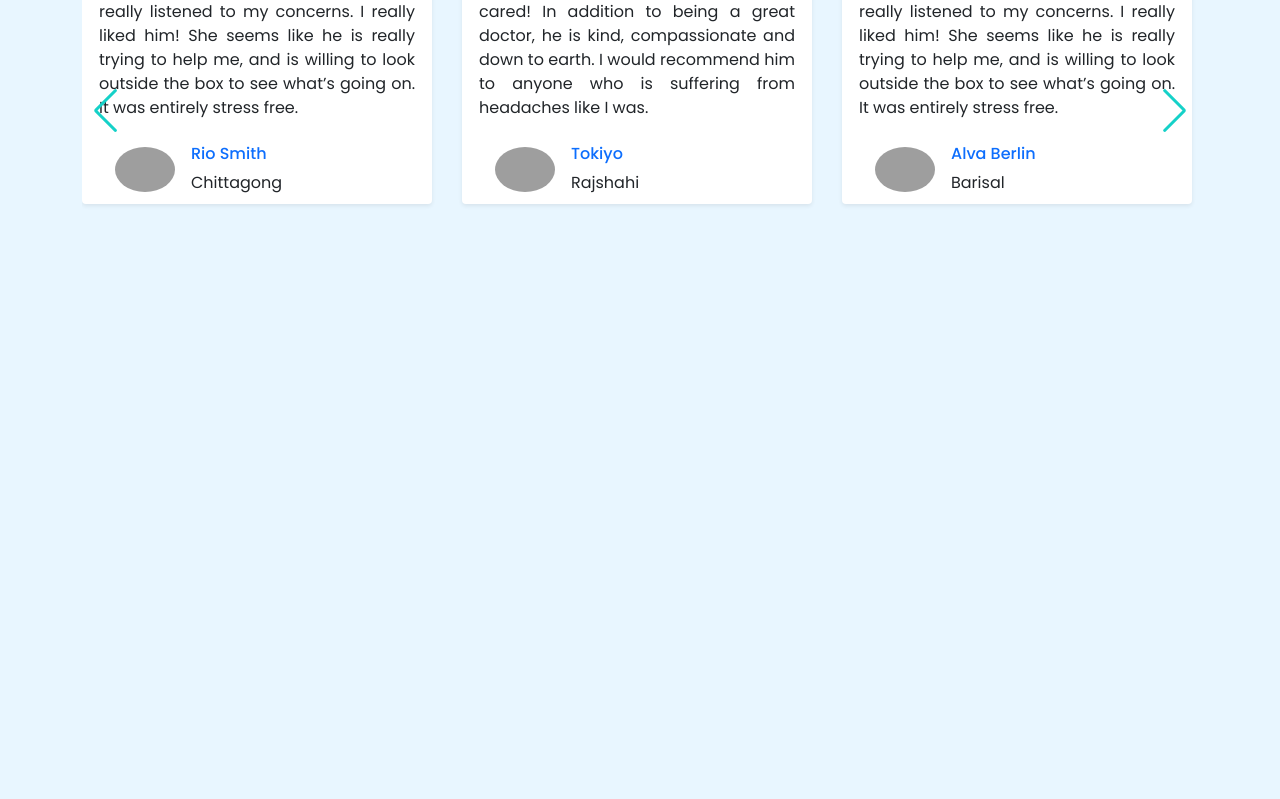
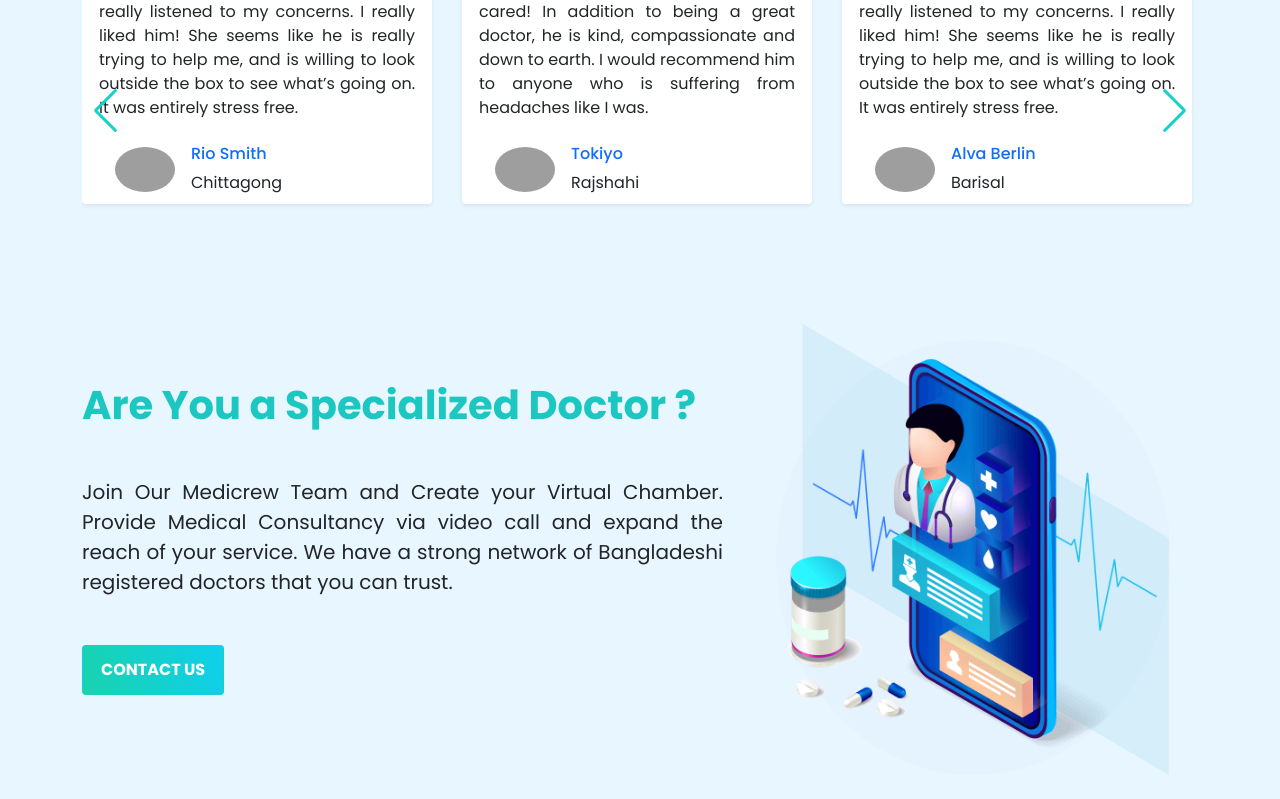
Before and after one commit to Shohelrana63/medicrew-client, a React (Create React App) app: page / in a window 1280 px wide. Shown: the part 2702-3501 px from the top of the page. Before the commit the page ends 2978 px from the top, so only its background shows below. Built offline with nearby package versions, Linux system fonts and the light colour scheme; grey boxes are pictures that could not be loaded.

Commit message:
SpecialDoctor section done & WIP: Blog

```diff
--- /dev/null
+++ b/src/Components/SpecialDoctor/SpecialDoctor.js
@@ -0,0 +1,30 @@
+import React from 'react';
+import { Link } from 'react-router-dom';
+import Img from '../../Images/specialDctrCoverImg/specialDoctorImg.png';
+
+const SpecialDoctor = () => {
+    return (
+        <section className="features-service my-5">
+            <div className="container mb-5">
+                <div className="row mb-5">
+                    <div className="col-md-7 align-self-center">
+                        <h1 className="heading-text"> Are You a Specialized Doctor ?</h1>
+                        <p className="my-5" style={{ fontSize: '20px', textAlign: 'justify' }}>
+                            Join Our Medicrew Team and Create your Virtual Chamber. Provide Medical
+                            Consultancy via video call and expand the reach of your service. We have a strong network of
+                            Bangladeshi registered doctors that you can trust.
+                        </p>
+                        <Link to="/contact">
+                            <button className="btn btn-style button-style mb-5">Contact Us</button>
+                        </Link>
+                    </div>
+                    <div className="col-md-5 mb-4">
+                        <img className="img-fluid" src={Img} alt="doctor-need" />
+                    </div>
+                </div>
+            </div>
+        </section>
+    );
+};
+
+export default SpecialDoctor;
--- a/src/Pages/Home/Home.js
+++ b/src/Pages/Home/Home.js
@@ -4,6 +4,7 @@ import Department from '../../Components/Department/Department';
 import Doctors from '../../Components/Doctors/Doctors';
 import Info from '../../Components/Info/Info';
 import Navbar from '../../Components/Navbar/Navbar';
+import SpecialDoctor from '../../Components/SpecialDoctor/SpecialDoctor';
 import Testimonials from '../../Components/Testimonials/Testimonials';
 
 const Home = () => {
@@ -15,6 +16,7 @@ const Home = () => {
             <Department />
             <Doctors />
             <Testimonials />
+            <SpecialDoctor />
         </div>
     );
 };
```
Also changed, not shown: src/Images/specialDctrCoverImg/specialDoctorImg.png (added).
